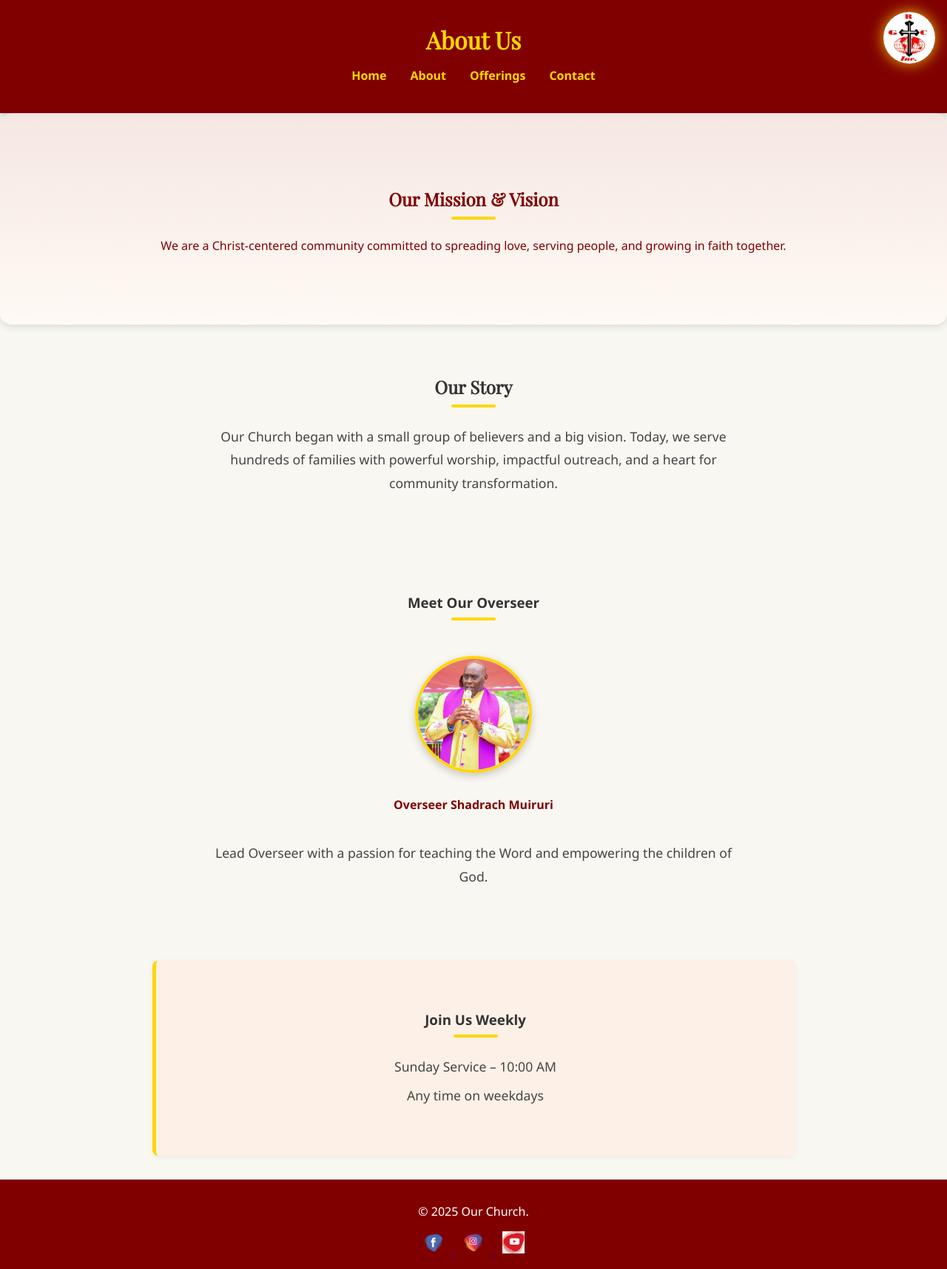
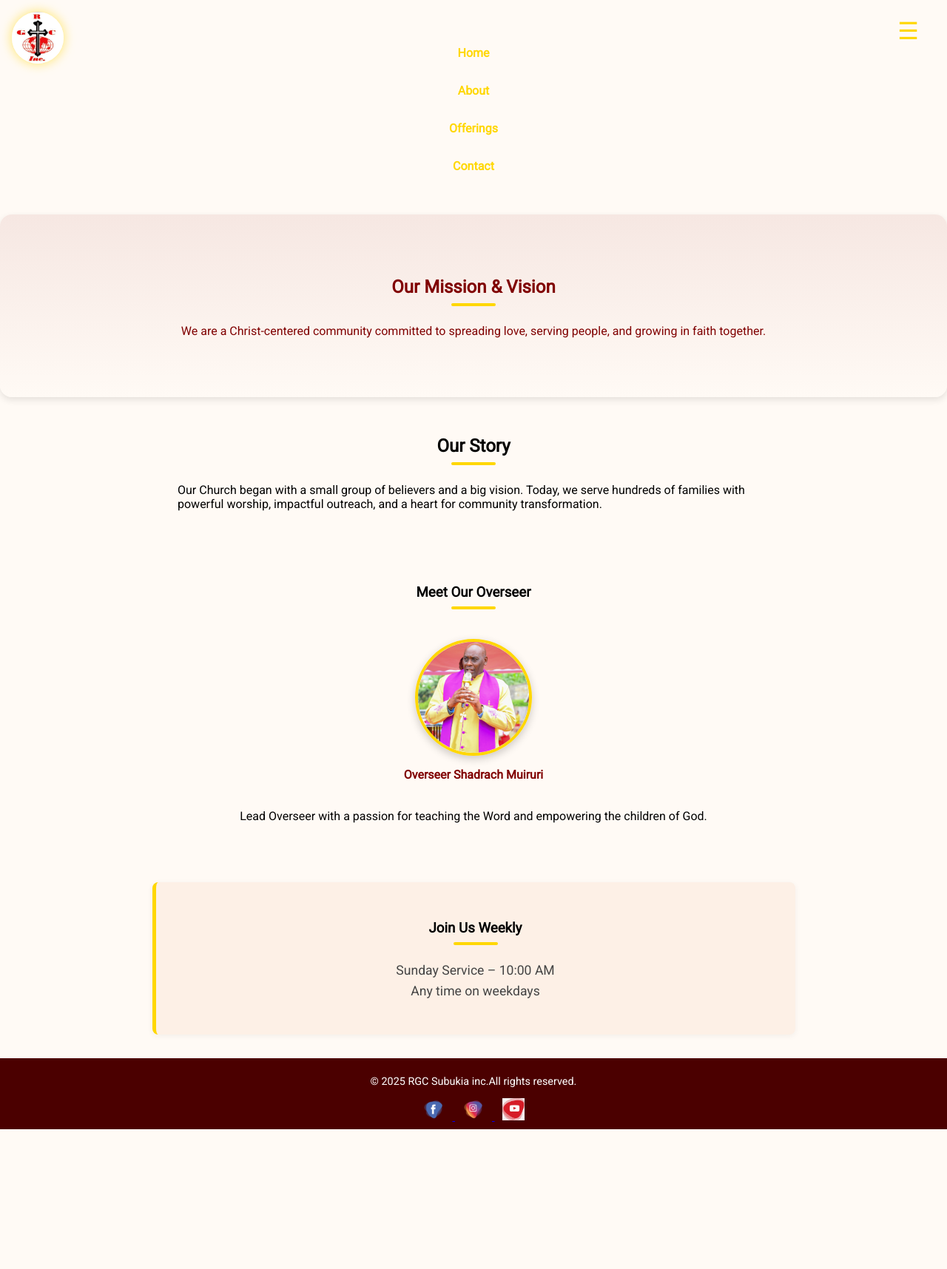
Before and after one commit to Arthur-Muriuki/Redeemed-Gospel-Church, a Flask app: page /about in a window 1280 px wide. Shown: the whole page at 74% size. After the commit the page ends 1527 px from the top, so only its background shows below. Run offline with Flask 3, Linux system fonts and the light colour scheme.

Commit message:
third commit

```diff
--- /dev/null
+++ b/static/css/about.css
@@ -0,0 +1,314 @@
+/* Ensure the HTML and body fill the viewport */
+html, body {
+  height: 100%; /* Makes sure both elements take up the full height */
+  margin: 0;    /* Removes default margin */
+  padding: 0;   /* Removes default padding */
+}
+
+body {
+  font-family: 'Roboto', sans-serif;
+  background-color: #fffaf5;
+}
+
+/* Base layout for About Us */
+.about-hero {
+  background: linear-gradient(rgba(245, 229, 224, 0.9), rgba(255, 250, 245, 0.95));
+  color: #800000;
+  text-align: center;
+  padding: 4rem 2rem;
+  border-radius: 1rem;
+  box-shadow: 0 4px 10px rgba(0, 0, 0, 0.1);
+  animation: fadeIn 1.2s ease-in-out;
+  margin-top: 2rem;  /* Added top margin to give space below the header */
+}
+
+.history, .leadership, .service-times {
+  padding: 2rem;
+  max-width: 800px;
+  margin: auto;
+}
+
+/* Section headers */
+h2, h3 {
+  position: relative;
+  text-align: center;
+  margin-bottom: 1.5rem;
+}
+
+h2::after, h3::after {
+  content: '';
+  display: block;
+  width: 60px;
+  height: 4px;
+  margin: 0.5rem auto 0;
+  background-color: gold;
+  border-radius: 2px;
+}
+
+/* Leadership section styles */
+.leadership .leader {
+  display: flex;
+  flex-direction: column;
+  align-items: center;
+  padding-top: 1rem;
+  animation: fadeIn 1.5s ease-out;
+}
+
+.leader img {
+  width: 150px;
+  height: 150px;
+  border-radius: 50%;
+  object-fit: cover;
+  border: 4px solid gold;
+  box-shadow: 0 4px 12px rgba(0,0,0,0.2);
+}
+
+.leader h4 {
+  margin-top: 1rem;
+  color: #800000;
+}
+
+/* Service times styles */
+.service-times {
+  background-color: #fdf0e6;
+  border-left: 5px solid gold;
+  border-radius: 8px;
+  padding: 2rem;
+  margin-top: 2rem;
+  box-shadow: 0 2px 8px rgba(0,0,0,0.05);
+}
+
+.service-times ul {
+  list-style-type: none;
+  padding: 0;
+  font-size: 1.1rem;
+  text-align: center;
+  color: #444;
+}
+
+.service-times li {
+  margin-bottom: 0.5rem;
+  opacity: 0;
+  animation: slideUp 0.8s ease forwards;
+  animation-delay: calc(0.2s * var(--i));
+}
+
+/* General Fade-In Animation */
+@keyframes fadeIn {
+  from {
+    opacity: 0;
+    transform: translateY(-10px);
+  }
+  to {
+    opacity: 1;
+    transform: translateY(0);
+  }
+}
+
+/* Slide-up animation for list items */
+@keyframes slideUp {
+  from { opacity: 0; transform: translateY(20px); }
+  to { opacity: 1; transform: translateY(0); }
+}
+
+/* Service times list items stagger animation */
+.service-times li:nth-child(1) { --i: 1; }
+.service-times li:nth-child(2) { --i: 2; }
+.service-times li:nth-child(3) { --i: 3; }
+
+/* Base layout */
+header {
+  padding: 1rem;
+  text-align: center;
+  margin-bottom: 2rem;  /* Added bottom margin to avoid collision */
+}
+
+header h1 {
+  margin: 0;
+  font-size: 2rem;
+  font-weight: bold;
+}
+
+.header-top {
+  display: flex;
+  justify-content: space-between;
+  align-items: center;
+}
+
+header {
+  display: flex;
+  flex-direction: column;
+  align-items: center;
+  text-align: center;
+  padding: 1rem;
+  width: 100%;
+  box-sizing: border-box;
+}
+
+.header-content {
+  display: flex;
+  justify-content: space-between;
+  align-items: center;
+  flex-wrap: wrap;
+  position: relative;
+}
+
+.header-logo2 {
+  position: absolute;        /* keep it floating */
+  top: 1rem;                 /* still a bit from the top */
+  left: 1rem;                /* NOW it's on the left */
+  right: auto;               /* cancel out the right-side positioning */
+  width: 70px;
+  height: auto;
+  border-radius: 50%;
+  box-shadow: 0 0 15px rgba(255, 215, 0, 0.6);
+  animation: glowPulse 2s infinite alternate, fadeIn 1.2s ease-in-out;
+  transition: transform 0.3s ease;
+  z-index: 10;               /* stay on top */
+}
+
+.hero h2 {
+  text-shadow: 2px 2px 8px rgba(255, 215, 0, 0.7);
+}
+
+.social-icon-footer {
+  width: 30px; /* Reduced width */
+  height: 30px; /* Reduced height */
+  margin: 0 10px; /* Optional: reduced margin between icons */
+  transition: transform 0.3s ease; /* Optional: smooth transition for hover effect */
+}
+
+/* Burger button hidden by default */
+.menu-toggle {
+  display: block;
+  background: none;
+  border: none;
+  font-size: 2rem;
+  color: gold;
+  cursor: pointer;
+
+  position: absolute;
+  top: 1.4rem;       /* nicely placed lower */
+  right: 2rem;       /* change this to a smaller value to push it further right */
+
+  z-index: 10;
+}
+
+/* Navigation styles */
+nav {
+  display: flex;
+  flex-direction: row;
+  justify-content: center;
+  align-items: center;
+  flex-wrap: nowrap; /* keep everything on one line */
+  overflow-x: auto; /* horizontal scroll if needed */
+  white-space: nowrap;
+  gap: 1.5rem;
+  width: 100%;
+  box-sizing: border-box;
+  padding: 0.5rem 0;
+}
+
+nav a {
+  color: gold;
+  text-decoration: none;
+  font-weight: bold;
+  font-size: 1rem;
+  flex-shrink: 0;
+  white-space: nowrap;
+}
+
+@media (max-width: 400px) {
+  nav {
+    gap: 1rem;
+  }
+
+  nav a {
+    font-size: 0.9rem;
+  }
+}
+
+nav {
+  flex-direction: column;
+  align-items: center;
+}
+
+nav a:hover {
+  color: blue;
+}
+
+nav a:hover::after {
+  transform: scaleX(1);
+  transform-origin: left;
+}
+
+nav::-webkit-scrollbar {
+  height: 4px;
+}
+
+nav::-webkit-scrollbar-thumb {
+  background: gold;
+  border-radius: 2px;
+}
+
+/* Nav styles */
+.nav-links {
+  display: flex;
+  justify-content: center;
+  gap: 2rem;
+  flex-wrap: wrap;
+}
+
+.nav-links a {
+  color: gold;
+  text-decoration: none;
+  font-weight: bold;
+  font-size: 1rem;
+}
+
+/* -------- Responsive Mode -------- */
+@media (max-width: 768px) {
+  .nav-links {
+    display: none;
+    flex-direction: column;
+    align-items: center;
+    gap: 1rem;
+    margin-top: 1rem;
+  }
+
+  .nav-links.active {
+    display: flex;
+  }
+}
+
+/* Footer Styling */
+footer {
+  background-color: #4b0000;  /* Darker maroon background */
+  color: white;  /* White text for contrast */
+  text-align: center;  /* Center the content */
+  padding: 0.5rem;  /* Reduced padding */
+  margin-top: 2rem;  /* Keeps space above footer */
+  font-size: 0.9rem;  /* Smaller font size */
+}
+
+/* Logo in Footer */
+footer .footer-logo {
+  max-width: 100px;  /* Even smaller logo */
+  height: auto;
+  margin: 1rem auto;  /* Center the logo */
+}
+
+/* Social media icons inside the footer */
+footer .social-media-icons {
+  margin-top: 10px;  /* Reduced margin */
+}
+
+footer .social-media-icons a {
+  margin: 0 10px;  /* Reduced spacing between icons */
+}
+
+footer .social-icon {
+  width: 25px;  /* Smaller social icons */
+  height: 25px;
+  border-radius: 50%;
+}
--- a/templates/aboutus.html
+++ b/templates/aboutus.html
@@ -4,13 +4,13 @@
   <meta charset="UTF-8" />
   <meta name="viewport" content="width=device-width, initial-scale=1.0" />
   <title>About Us | Our Church</title>
-  <link rel="stylesheet" href="../static/css/style.css" />
+  <link rel="stylesheet" href="../static/css/about.css" />
   <link href="https://fonts.googleapis.com/css2?family=Playfair+Display&family=Roboto&display=swap" rel="stylesheet">
 
 </head>
 <body>
   <header>
-    <h1>About Us</h1>
+    <h1 style="visibility: hidden;">About Us</h1>
      <img src="../static/images/image%201.jpg" alt="Church Logo" class="header-logo2" />
      <button class="menu-toggle" aria-label="Toggle menu">&#9776;</button>
     <nav class="nav-links">
@@ -61,7 +61,7 @@
 </main>
 
   <footer>
-    <p>&copy; 2025 Our Church.</p>
+    <p>&copy; 2025 RGC Subukia inc.All rights reserved.</p>
      <a href="https://www.facebook.com/Redeemedgospelchurchsubukia" target="_blank" aria-label="Facebook">
     <img src="../static/images/facebook-icon.png" alt="Facebook" class="social-icon-footer" />
   </a>
```
